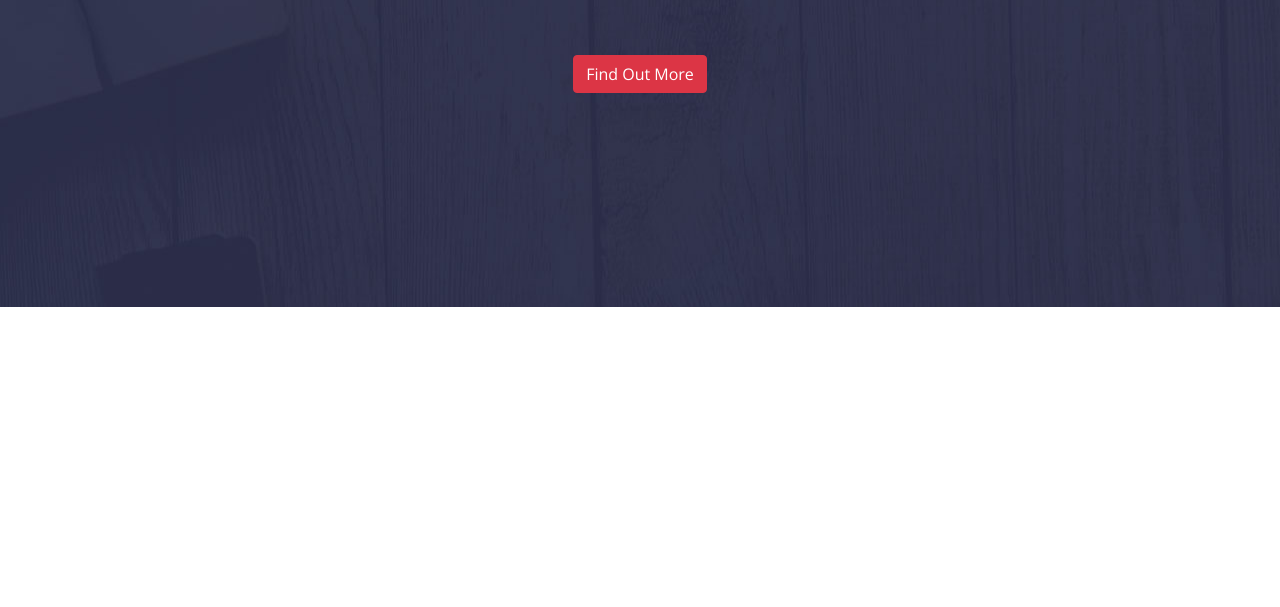
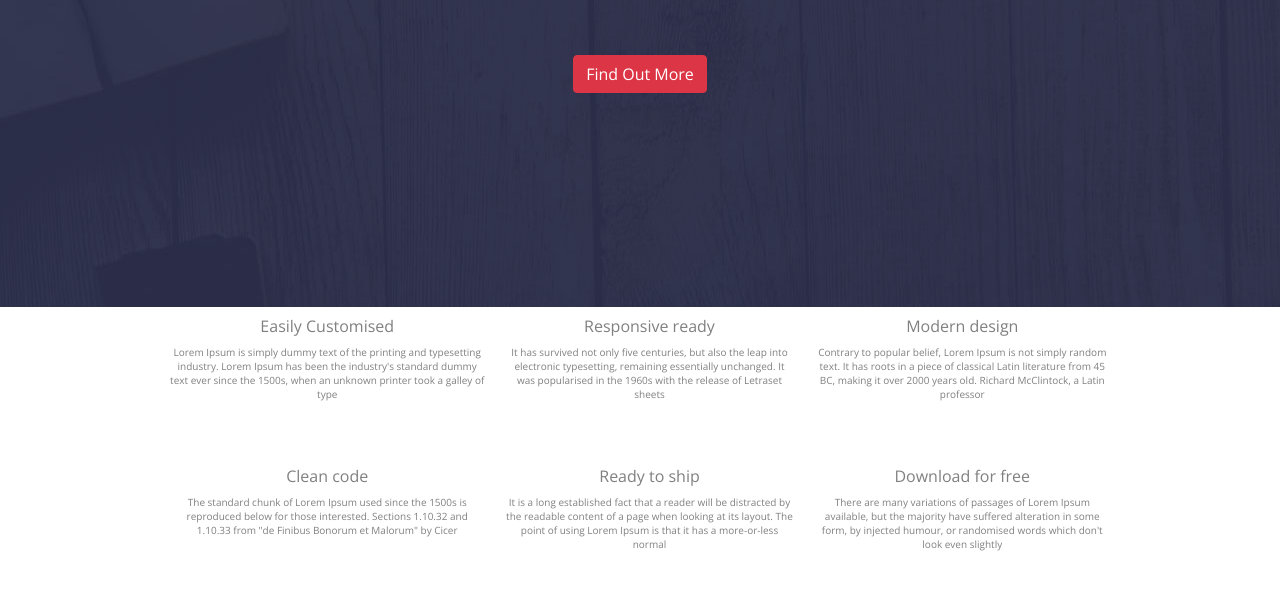
Before and after one commit to nikki003/ActiveBox-PEaaS, a plain HTML site: page Project/index.html in a window 1280 px wide. Shown: the part 345-952 px from the top of the page. Before the commit the page ends 800 px from the top, so only its background shows below. Drawn offline with nearby package versions, Linux system fonts and the light colour scheme.

Commit message:
Created features of the page

```diff
--- a/Project/index.html
+++ b/Project/index.html
@@ -5,7 +5,8 @@
   <link href="https://fonts.googleapis.com/css?family=Open+Sans:400,600,700&display=swap" rel="stylesheet">
   <link rel="stylesheet" href="style.css">
   </head>
-<body>
+<body class="text">
+  <!-- First part - Banner and Heading -->
     <div class="back">
     <header class="header">
       <nav>
@@ -40,11 +41,62 @@
         Find Out More
       </div>
     </div>
+  </div>
 
+
+<!-- Second part - Features -->
+  <div class="features">
+     <center>
+       <table class="feature-table">
+      <tr>
+        <td>
+          <h6>Easily Customised</h6>
+          Lorem Ipsum is simply dummy text of the printing and typesetting industry. Lorem Ipsum has been the industry's standard dummy text ever since the 1500s, when an unknown printer took a galley of type
+        </td>
+        <td>
+          <h6>Responsive ready</h6>
+          It has survived not only five centuries, but also the leap into electronic typesetting, remaining essentially unchanged. It was popularised in the 1960s with the release of Letraset sheets
+        </td>
+        <td>
+          <h6>Modern design</h6>
+          Contrary to popular belief, Lorem Ipsum is not simply random text. It has roots in a piece of classical Latin literature from 45 BC, making it over 2000 years old. Richard McClintock, a Latin professor
+        </td>
+      </tr>
+
+      <tr>
+        <td>
+          <h6>Clean code</h6>
+          The standard chunk of Lorem Ipsum used since the 1500s is reproduced below for those interested. Sections 1.10.32 and 1.10.33 from "de Finibus Bonorum et Malorum" by Cicer
+        </td>
+        <td>
+          <h6>Ready to ship</h6>
+          It is a long established fact that a reader will be distracted by the readable content of a page when looking at its layout. The point of using Lorem Ipsum is that it has a more-or-less normal
+        </td>
+        <td>
+          <h6>Download for free</h6>
+          There are many variations of passages of Lorem Ipsum available, but the majority have suffered alteration in some form, by injected humour, or randomised words which don't look even slightly
+        </td>
+      </tr>
+    </table>
+  </center>
+  </div>
+
+
+<!-- Image gallery - Works -->
+  <div class="works">
+      <img src="images/work-1.jpg" alt="">
+      <img src="images/work-2.jpg" alt="">
+      <img src="images/work-2.jpg" alt="">
+      <img src="images/work-2.jpg" alt="">
+      <img src="images/work-2.jpg" alt="">
+      <img src="images/work-2.jpg" alt="">
+      <img src="images/work-2.jpg" alt="">
+      <img src="images/work-2.jpg" alt="">
 
   </div>
 
 
 
 
+
 </body>
--- a/Project/style.css
+++ b/Project/style.css
@@ -1,3 +1,4 @@
+/* Banner and Heading */
 .back {
   background-image: url("images/banner.jpg");
   color: white;
@@ -34,3 +35,37 @@
   top: 0;
   width: 100%;
 }
+
+.text {
+  font-family: 'Open Sans', sans-serif;
+}
+
+
+
+/* Features */
+.features {
+  padding-bottom: 50px;
+  /* margin: 25px 25px 25px 25px; */
+  /* padding: 25px 25px 25px 25px; */
+}
+
+.feature-table {
+  border: none;
+  table-layout: auto;
+  width: 75%;
+  height: 300px;
+}
+
+td {
+  padding: 10px 10px 10px 10px;
+  text-align: center;
+  vertical-align: text-top;
+  font-size: x-small;
+  color: gray;
+}
+
+/* Works - the image gallery */
+.works {
+  float: left;
+  width: 25%;
+}
```
